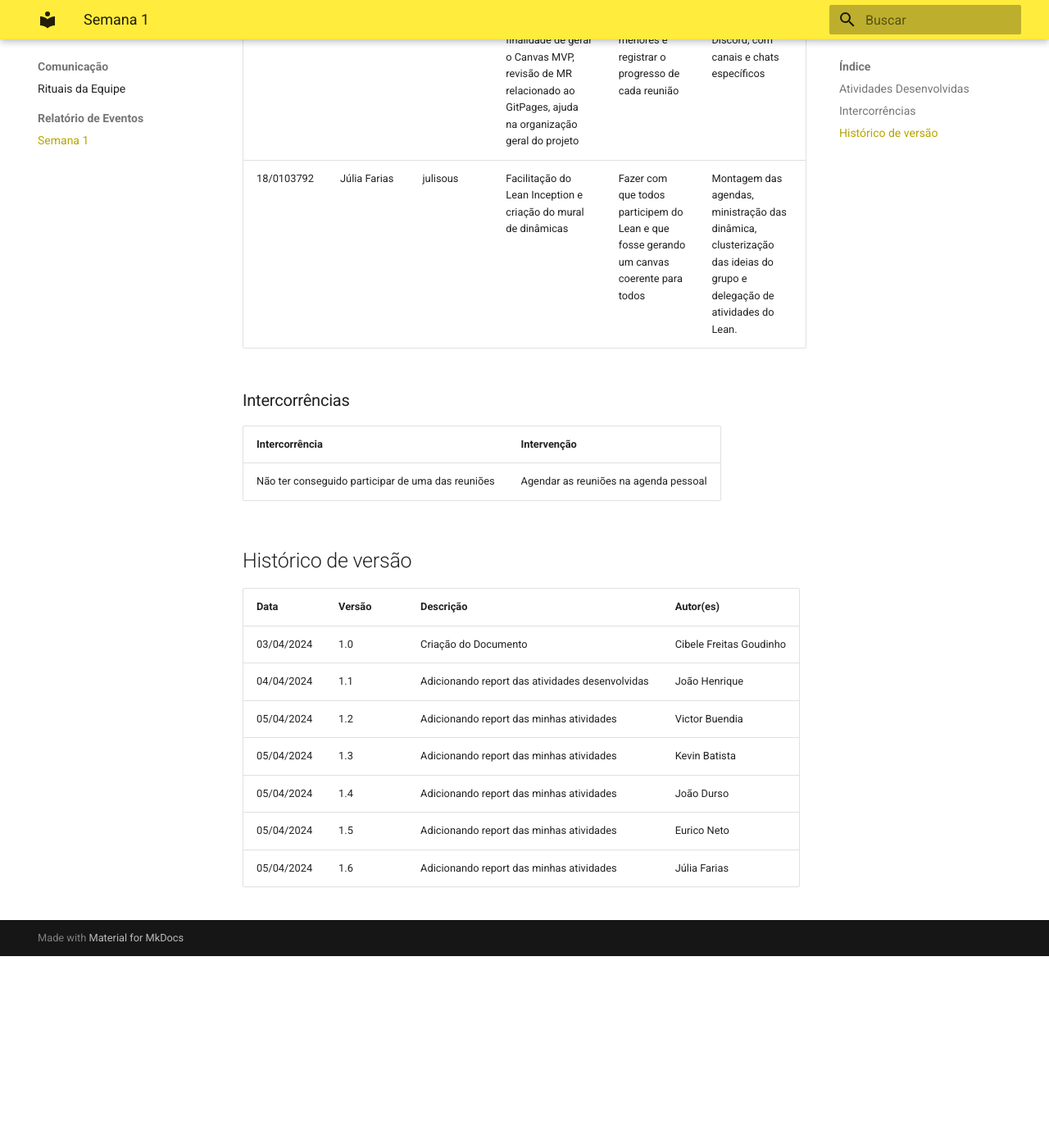
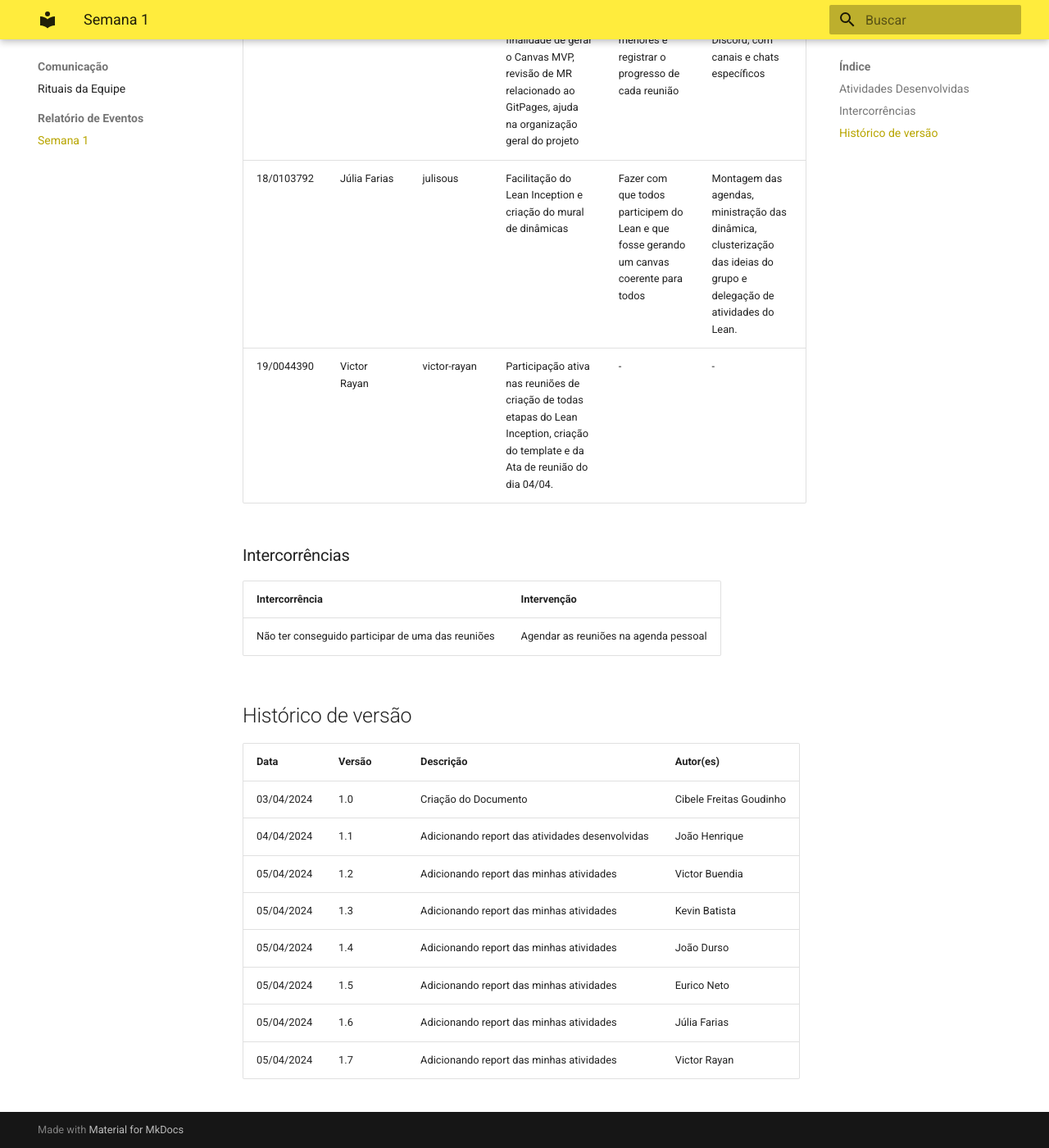
Before and after one commit to Simula-Fin/DOCS, an MkDocs documentation site: the page built from docs/reports/week1.md, in a window 1280 px wide and 1400 px high, scrolled down 1257 px. Shown: the whole window at 82% size. Built offline with MkDocs 1.6.1 and Material for MkDocs 9.7.7, drawn with Linux system fonts in a browser that asks for light colours; before the commit the page ends 2423 px from its top, so only the background shows below that.

Commit message:
Update week1.md

```diff
--- a/docs/reports/week1.md
+++ b/docs/reports/week1.md
@@ -9,6 +9,7 @@
 | 18/0123459 | João Durso      | jvsdurso        | Documentação dos artefatos no Gitlab Pages                                                                                                                         | Definir um modelo de organização para o documento                            | Perguntei ao professor como seria a organização ideal na visão dele               |
 | 20/0017519 | Eurico Neto     | EuricoAbreu     | Participação ativa em todas as reuniões com a finalidade de gerar o Canvas MVP, revisão de MR relacionado ao GitPages, ajuda na organização geral do projeto       | Forma de comunicar em grupos menores e registrar o progresso de cada reunião | Resolvido com a criação de um servidor no Discord, com canais e chats específicos |
 | 18/0103792 | Júlia Farias  | julisous       | Facilitação do Lean Inception e criação do mural de dinâmicas | Fazer com que todos participem do Lean e que fosse gerando um canvas coerente para todos |Montagem das agendas, ministração das dinâmica, clusterização das ideias do grupo e delegação de atividades do Lean.                                                                                                                               | Conversar os outros integrantes do grupo e olhar a documentação do GitLab         |
+| 19/0044390 | Victor Rayan   | victor-rayan | Participação ativa nas reuniões de criação de todas etapas do Lean Inception, criação do template e da Ata de reunião do dia 04/04.                             | -                                                                            | -                                                                                 |
 
 ### Intercorrências
 
@@ -27,3 +28,4 @@
 | 05/04/2024 | 1.4    | Adicionando report das minhas atividades        | João Durso              |
 | 05/04/2024 | 1.5    | Adicionando report das minhas atividades        | Eurico Neto             |
 | 05/04/2024 | 1.6    | Adicionando report das minhas atividades        | Júlia Farias            |
+| 05/04/2024 | 1.7    | Adicionando report das minhas atividades        | Victor Rayan            |
```
